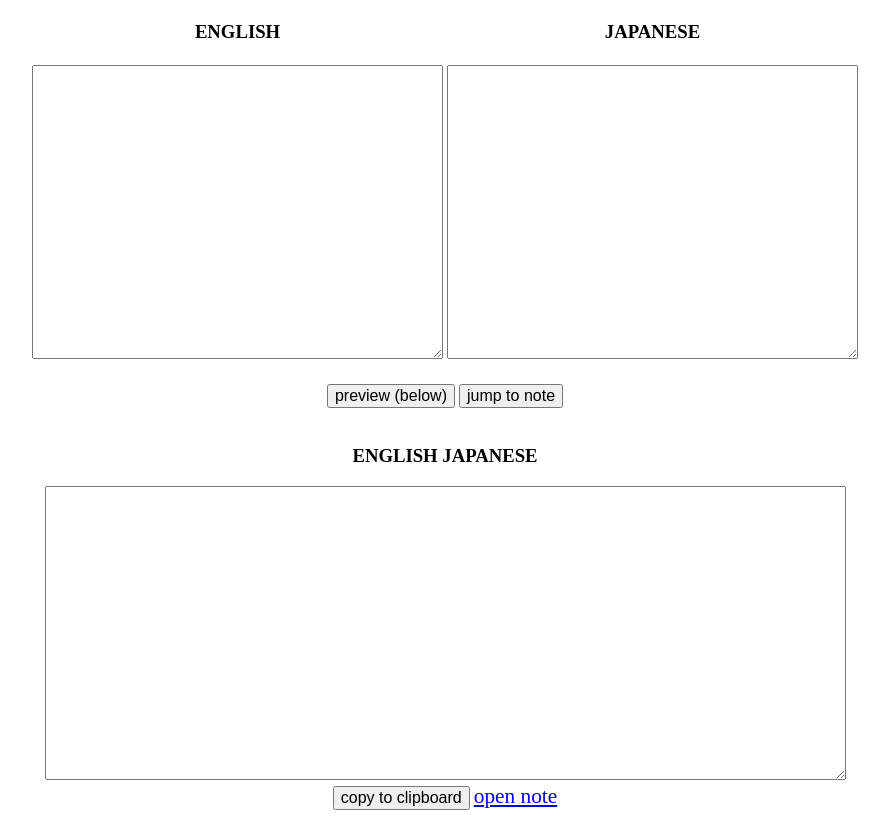
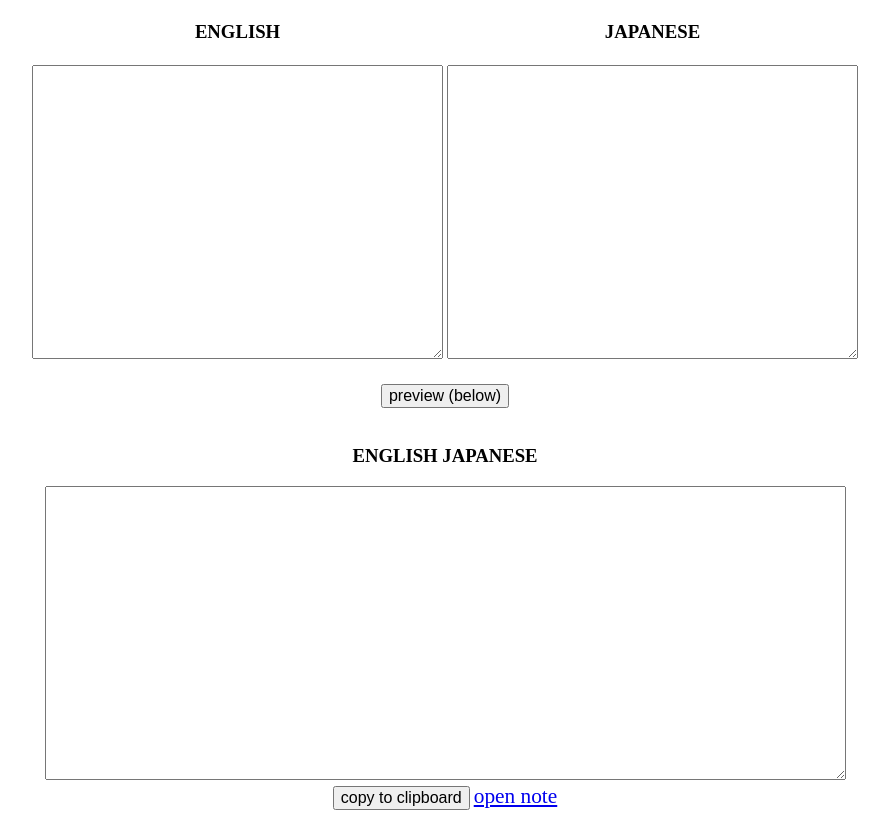
Before and after one commit to KeiNagayama/KeiNagayama.github.io, a plain HTML site: page pair-maker/index.html in a window 1280 px wide. Shown: the part 68-886 px from the top of the page, without its empty margins (195-1084 px from the left). Drawn offline with Linux system fonts and the light colour scheme.

Commit message:
Update index.html

```diff
--- a/pair-maker/index.html
+++ b/pair-maker/index.html
@@ -38,7 +38,7 @@
 		</table>
 		<br>
 		<input type="button" onclick="make_word_pairs()" value="preview (below)">
-		<input type="button" onclick="jump_to_note()"    value="jump to note">
+<!-- 		<input type="button" onclick="jump_to_note()"    value="jump to note"> -->
 		<br><br>
 
 		<!-- output area -->
```
